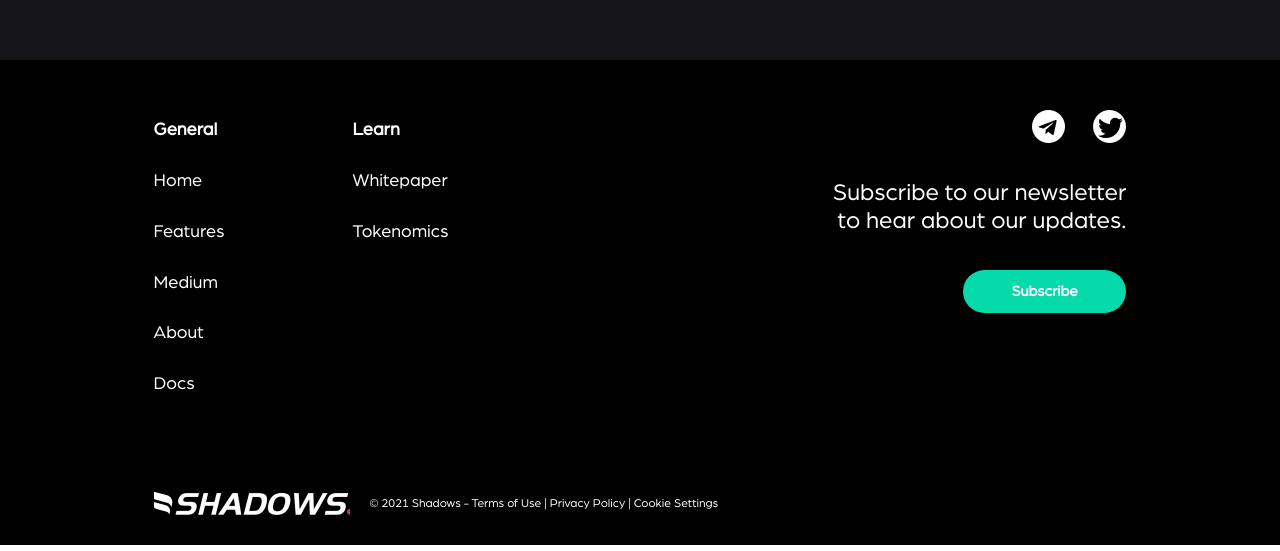
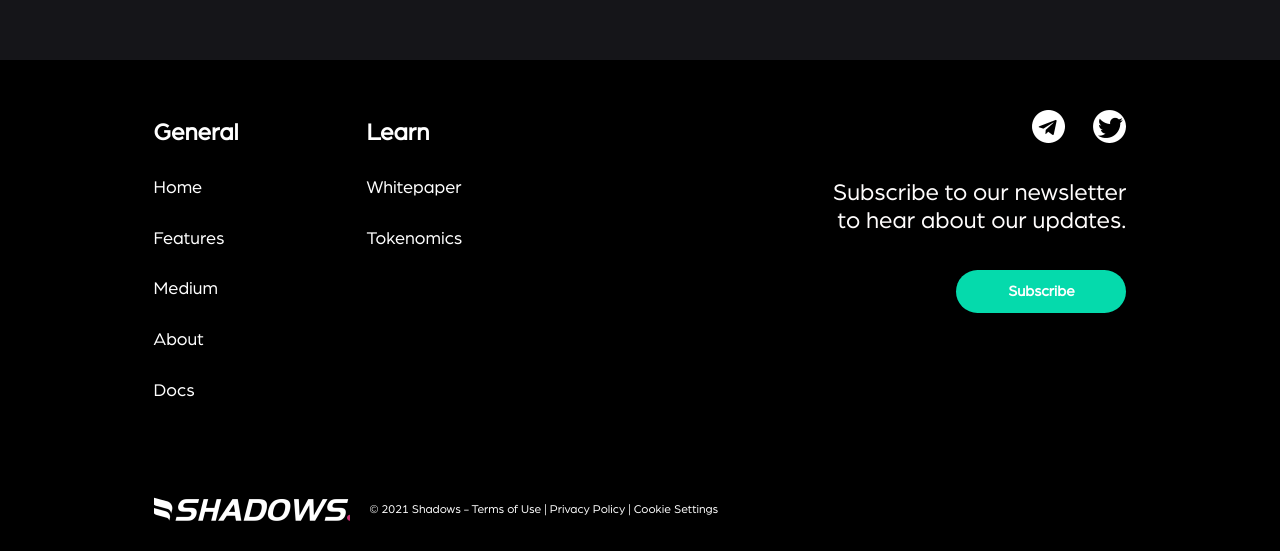
Before and after one commit to ShadowsNetwork/shadows-official-website, a Vue app: page /#/ in a window 1280 px wide. Shown: the part 7203-7754 px from the top of the page. Built offline with nearby package versions, Linux system fonts and the light colour scheme.

Commit message:
Adjust button size and bottom font size

```diff
--- a/src/App.vue
+++ b/src/App.vue
@@ -4,7 +4,7 @@
       <el-row type="flex" style="background-color: rgba(0,0,0,0);margin: 0;z-index: 1;padding: 0;">
         <el-col :xl="6" :lg="6" :md="6" :sm="6" :xs="6">
           <ul class="nav">
-            <li class="logoImg" @click="toggle('0')"><router-link class="logoLinkImg" to="/"><img class="logoImgImg" src="./assets/image/dashboard/logo.png"></router-link></li>
+            <li class="logoImg"><router-link class="logoLinkImg" to="/"><img class="logoImgImg" src="./assets/image/dashboard/logo.png"></router-link></li>
           </ul>
         </el-col>
         <el-col :xl="12" :lg="12" :md="12" :sm="12" :xs="12">
--- a/src/components/dashboardView/foot/index.vue
+++ b/src/components/dashboardView/foot/index.vue
@@ -71,7 +71,7 @@ li {
 }
 .title {
   font-weight: bold;
-  font-size: 18px;
+  font-size: 24px;
 }
 .childText {
   font-weight: 200;
@@ -121,7 +121,7 @@ li {
   top: 160px;
 }
 .contactButton > button {
-  width: 163.64px;
+  width: 170px;
   height: 43px;
   font-weight: bold;
   font-size: 15px;
```
